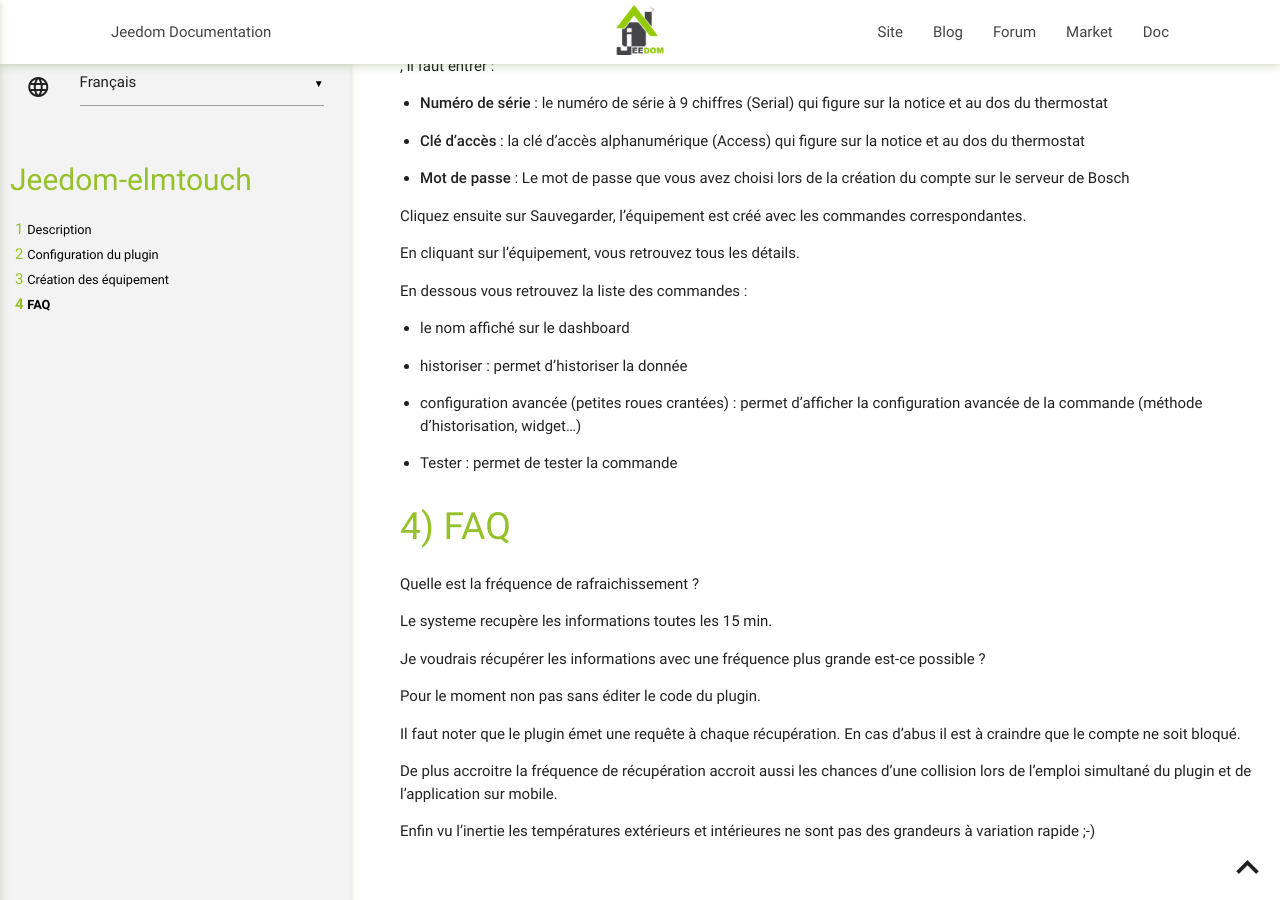
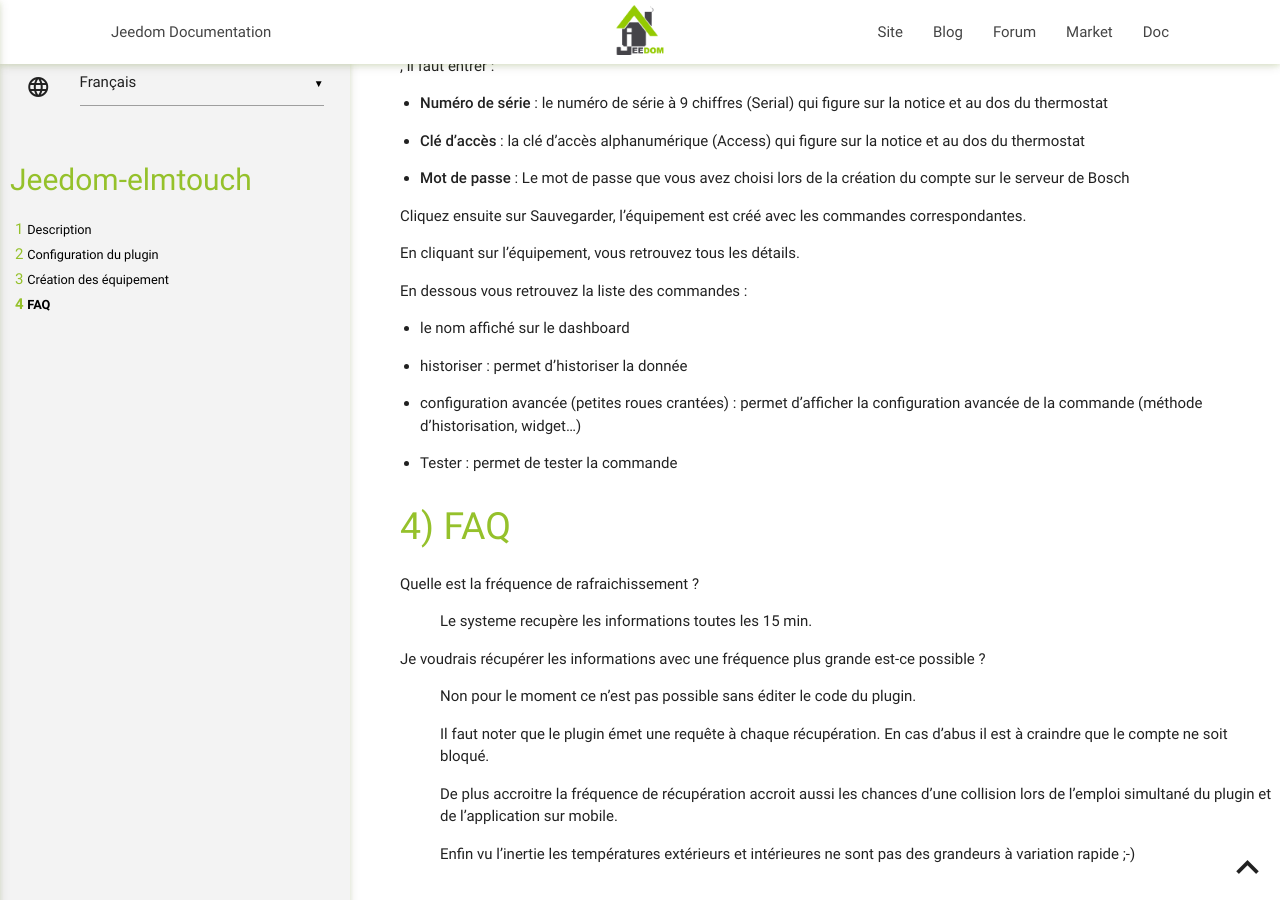
Before and after one commit to jmvedrine/jeedom-elmtouch, a Jekyll site: the page built from docs/fr_FR/index.md, in a window 1280 px wide and 900 px high, scrolled down 993 px. Built offline with Jekyll 4.4.1, drawn with Linux system fonts in a browser that asks for light colours; our own code applies the rules of GitHub Pages for plain Markdown files.

Commit message:
Retouche de la faq

```diff
--- a/desktop/js/elmtouch.js
+++ b/desktop/js/elmtouch.js
@@ -41,9 +41,9 @@ function addCmdToTable(_cmd) {
     tr += '</td>';
     tr += '<td>';
     if (init(_cmd.subType) == 'numeric' || init(_cmd.subType) == 'binary') {
-        tr += '<label class="checkbox-inline"><input type="checkbox" class="cmdAttr checkbox-inline" data-l1key="isHistorized" data-size="mini" checked/>{{Historiser}}</label></span> ';
+        tr += '<label class="checkbox-inline"><input type="checkbox" class="cmdAttr checkbox-inline" data-l1key="isHistorized" checked/>{{Historiser}}</label></span> ';
     }
-    tr += '<span><label class="checkbox-inline"><input type="checkbox" class="cmdAttr checkbox-inline" data-l1key="isVisible" data-size="mini" checked/>{{Afficher}}</label></span> ';
+    tr += '<span><label class="checkbox-inline"><input type="checkbox" class="cmdAttr checkbox-inline" data-l1key="isVisible" checked/>{{Afficher}}</label></span> ';
     tr += '</td>';
     tr += '<td>';
     if (is_numeric(_cmd.id)) {
--- a/docs/fr_FR/index.md
+++ b/docs/fr_FR/index.md
@@ -77,16 +77,16 @@ FAQ
 
 Quelle est la fréquence de rafraichissement ?
 
-Le systeme recupère les informations toutes les 15 min.
+:   Le systeme recupère les informations toutes les 15 min.
 
 Je voudrais récupérer les informations avec une fréquence plus grande est-ce possible ?
 
-Pour le moment non pas sans éditer le code du plugin.
+:   Non pour le moment ce n'est pas possible sans éditer le code du plugin.
 
-Il faut noter que le plugin émet une requête à chaque
-récupération. En cas d'abus il est à craindre que le compte ne soit bloqué.
+    Il faut noter que le plugin émet une requête à chaque
+    récupération. En cas d'abus il est à craindre que le compte ne soit bloqué.
 
-De plus accroitre la fréquence de récupération
-accroit aussi les chances d'une collision lors de l'emploi simultané du plugin et de l'application sur mobile.
+    De plus accroitre la fréquence de récupération
+    accroit aussi les chances d'une collision lors de l'emploi simultané du plugin et de l'application sur mobile.
 
-Enfin vu l'inertie les températures extérieurs et intérieures ne sont pas des grandeurs à variation rapide ;-)
+    Enfin vu l'inertie les températures extérieurs et intérieures ne sont pas des grandeurs à variation rapide ;-)
```
